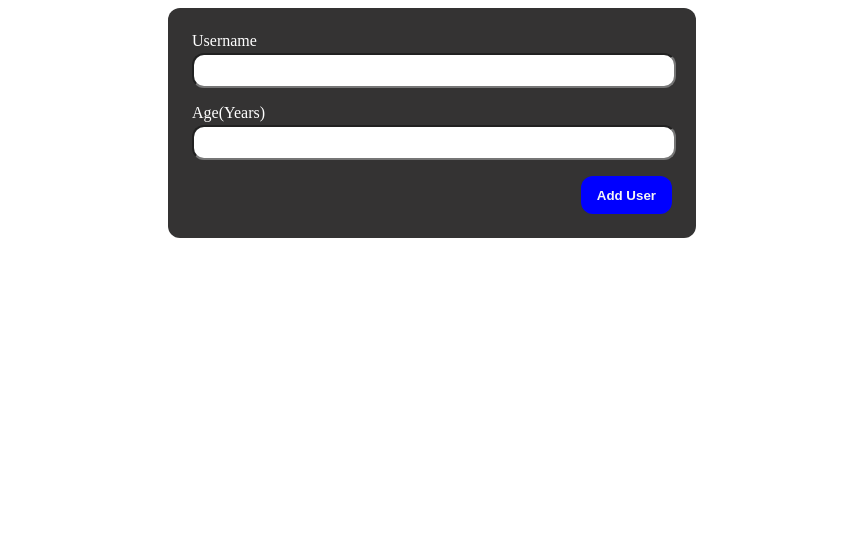
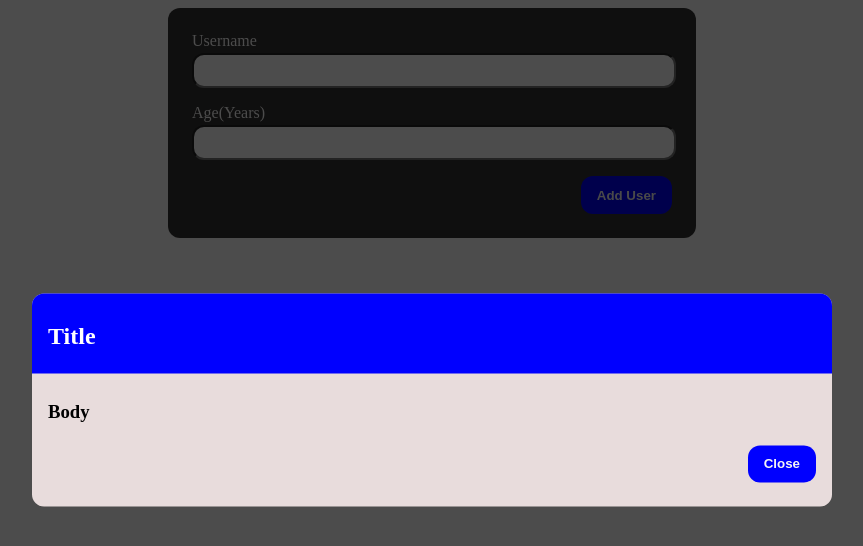
Before and after one commit to earuiz1/practice-demo-react, a React (Create React App) app: page / in a window 1280 px wide. Shown: the top 546 px of the page, without its empty margins (208-1071 px from the left). Built offline with nearby package versions, Linux system fonts and the light colour scheme.

Commit message:
Created a modal that will show errors from the form

```diff
--- a/src/App.js
+++ b/src/App.js
@@ -1,5 +1,5 @@
 import React, {useState}  from 'react';
-import NewUser from './components/NewUser';
+import NewUser from './components/NewUser/NewUser';
 import UserList from './components/UserList'
 
 function App() {
--- /dev/null
+++ b/src/components/Modal/Modal.css
@@ -0,0 +1,51 @@
+.overlay {
+    width: 100%;
+    height: 100%;
+    background: rgba(0, 0, 0, .7);
+    position: fixed;
+    top: 0;
+    left: 0;
+    z-index: 10; /* Making the overlay appear on top of the background. */
+  }
+
+.modal-card{
+    position: fixed; /* Stay in place */
+    display: flex;
+    flex-direction: column;
+    width: 100%;
+    max-width: 800px;
+    background-color: rgb(232, 220, 220);
+    border-radius: 12px;
+    top: 50%;
+    left: 50%;
+    transform: translate(-50%, -50%);
+    z-index: 20;   /* Making the modal appear on top of the overlay. */
+    padding-bottom: 1.5rem;
+}
+
+.modal-header{
+    background-color:blue;
+    color: white;
+    border-radius: 12px 12px 0 0;
+    padding: 0.6rem 0 0.2rem 1rem;
+}
+
+.modal-body{
+    padding: 0.6rem 0 0.2rem 1rem;
+}
+
+.modal-footer{
+    display: flex;
+    justify-content: flex-end;
+    padding-right: 1rem;
+}
+
+.modal-footer button{
+    background-color: blue;
+    border-radius: 12px;
+    padding: 0.7rem 1rem 0.7rem 1rem;
+    border: none;
+    color: whitesmoke;
+    cursor: pointer;
+    font-weight: bold;
+}
--- /dev/null
+++ b/src/components/Modal/Modal.js
@@ -0,0 +1,24 @@
+import React from "react";
+import "./Modal.css";
+
+function Modal() {
+  return (
+    <div>
+      <div className="overlay"></div>
+      <div className="modal-card">
+        <div className="modal-header">
+          <h2>Title</h2>
+        </div>
+        <div className="modal-body">
+          <h3>Body</h3>
+        </div>
+        <div className="modal-footer">
+          <button type="button">
+            Close
+          </button>
+        </div>
+      </div>
+    </div>
+  );
+}
+export default Modal;
--- a/src/components/NewUserForm.js
+++ b/src/components/NewUser/NewUserForm.js
@@ -1,4 +1,5 @@
 import React, { useState } from "react";
+import Modal from "../Modal/Modal";
 import "./NewUserForm.css";
 
 
@@ -53,6 +54,7 @@ function NewUserForm(props) {
 
   return (
     <div>
+      <Modal/>
       <form onSubmit={submitHandler}>
         <div className="form-controls">
           <div className="form-control">
```
Also changed, not shown: src/components/NewUser/NewUser.css (renamed from src/components/NewUser.css), src/components/NewUser/NewUser.js (renamed from src/components/NewUser.js), src/components/NewUser/NewUserForm.css (renamed from src/components/NewUserForm.css).
